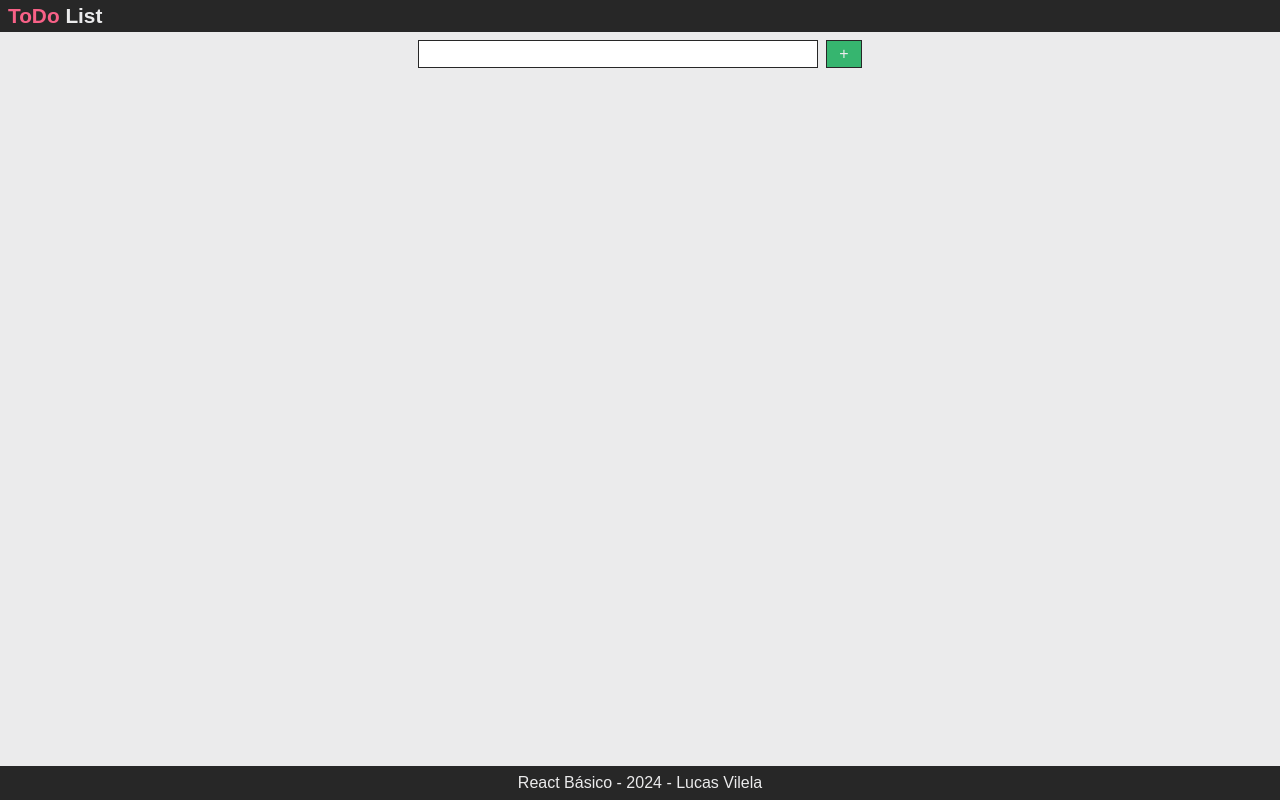
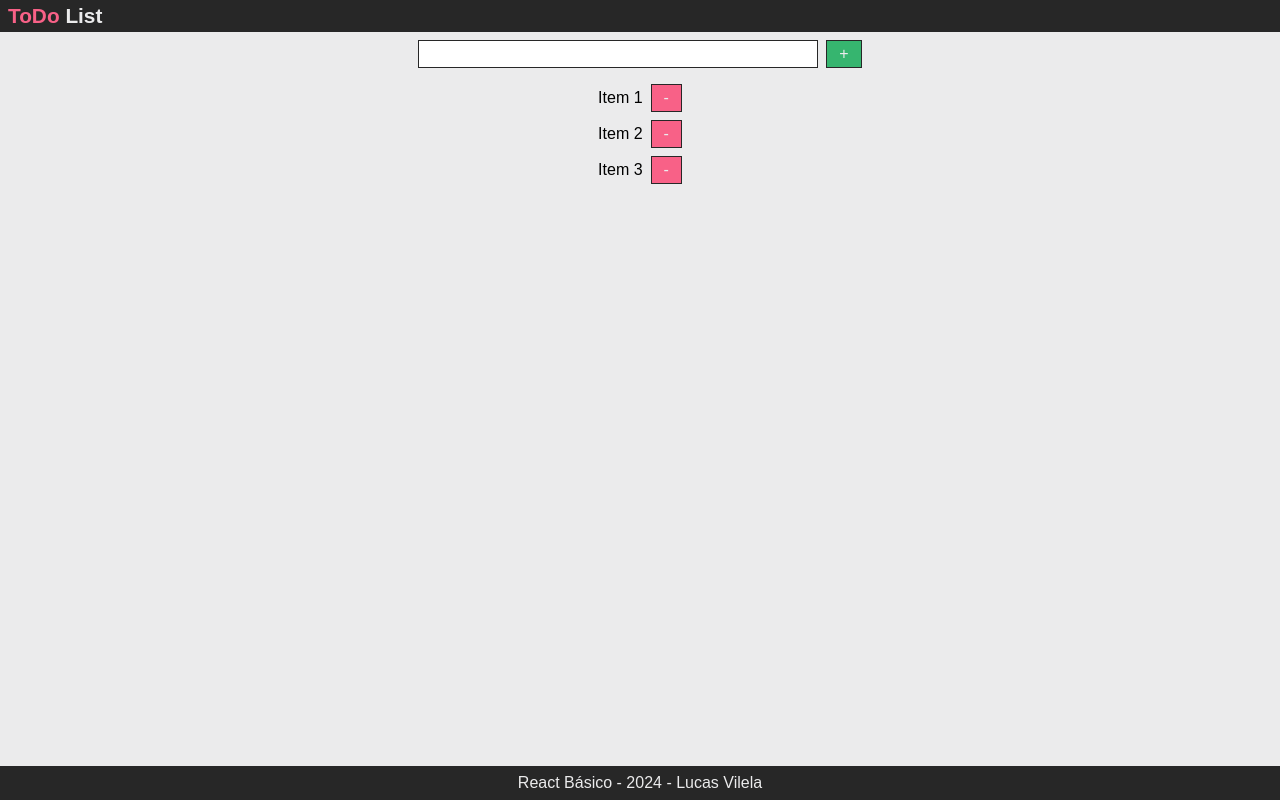
Before and after one commit to lucasvilela91/ToDo-List, a React (Vite) app in the folder vite-project/: page / in a window 1280 px wide. Built offline with nearby package versions, Linux system fonts and the light colour scheme.

Commit message:
Criados componente

```diff
--- /dev/null
+++ b/vite-project/src/components/ListaTarefas/ListaTarefas.jsx
@@ -0,0 +1,19 @@
+import { ListaTarefasItem } from "./ListaTarefasItem";
+
+import style from './ListaTarefas.module.css';
+
+
+const ListaTarefas = () => {
+    const tarefas = [
+        {id: 1, nome: 'Item 1' },
+        {id: 2, nome: 'Item 2' },
+        {id: 3, nome: 'Item 3' },
+    ];
+    return (
+        <ul className={style.ListaTarefas}>
+            {tarefas.map(item => <ListaTarefasItem key={item.id} nome={item.nome} />)}
+        </ul>
+    );
+};
+
+export { ListaTarefas };
--- /dev/null
+++ b/vite-project/src/components/ListaTarefas/ListaTarefas.module.css
@@ -0,0 +1,6 @@
+.ListaTarefas {
+    list-style: none;
+    display: flex;
+    flex-direction: column;
+    gap: 0.5rem;
+}
--- /dev/null
+++ b/vite-project/src/components/ListaTarefas/ListaTarefasItem/ListaTarefasItem.jsx
@@ -0,0 +1,16 @@
+import { Botao, TIPO_BOTAO } from '../../Botao';
+
+import style from './ListaTarefasItem.module.css';
+
+const ListaTarefasItem = (props) => {
+    const { nome } = props;
+
+    return (
+        <li className={style.ListaTarefasItem}>
+            {nome}
+            <Botao texto="-" tipo={TIPO_BOTAO.SECUNDARIO} />
+        </li>
+    );
+};
+
+export { ListaTarefasItem};
--- /dev/null
+++ b/vite-project/src/components/ListaTarefas/ListaTarefasItem/ListaTarefasItem.module.css
@@ -0,0 +1,5 @@
+.ListaTarefasItem {
+    display: flex;
+    gap: 0.5rem;
+    align-items: center;
+}
--- /dev/null
+++ b/vite-project/src/components/ListaTarefas/ListaTarefasItem/index.js
@@ -0,0 +1 @@
+export * from './ListaTarefasItem';
--- /dev/null
+++ b/vite-project/src/components/ListaTarefas/index.js
@@ -0,0 +1,2 @@
+export * from './ListaTarefas';
+export * from './ListaTarefasItem';
--- a/vite-project/src/components/index.js
+++ b/vite-project/src/components/index.js
@@ -2,5 +2,6 @@ export * from './Botao';
 export * from './Cabecalho';
 export * from './CampoTexto';
 export * from './Conteudo';
-export * from './FormCriarTarefa'
+export * from './FormCriarTarefa';
 export * from './Rodape';
+export * from './ListaTarefas';
--- a/vite-project/src/pages/Inicial/Inicial.jsx
+++ b/vite-project/src/pages/Inicial/Inicial.jsx
@@ -1,10 +1,13 @@
-import { FormCriarTarefa } from "../../components";
+import { FormCriarTarefa, ListaTarefas } from "../../components";
+
+import style from './Inicial.module.css';
 
 const Inicial = () => {
     return(
-        <>
+        <div className={style.Inicial}>
         <FormCriarTarefa />
-        </>
+        <ListaTarefas />
+        </div>
     );
 };
 
--- /dev/null
+++ b/vite-project/src/pages/Inicial/Inicial.module.css
@@ -0,0 +1,6 @@
+.Inicial {
+    display: flex;
+    flex-direction: column;
+    align-items: center;
+    gap: 1rem;
+}
```
